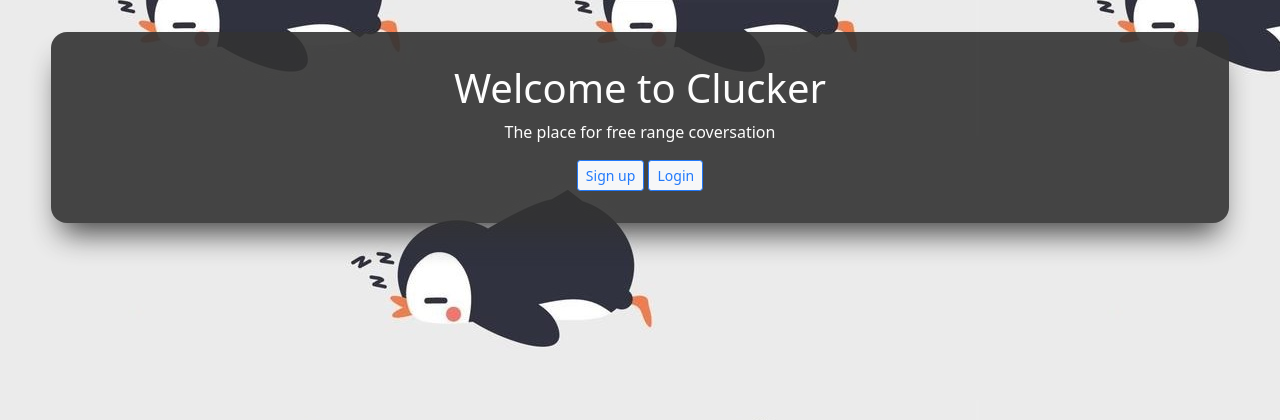
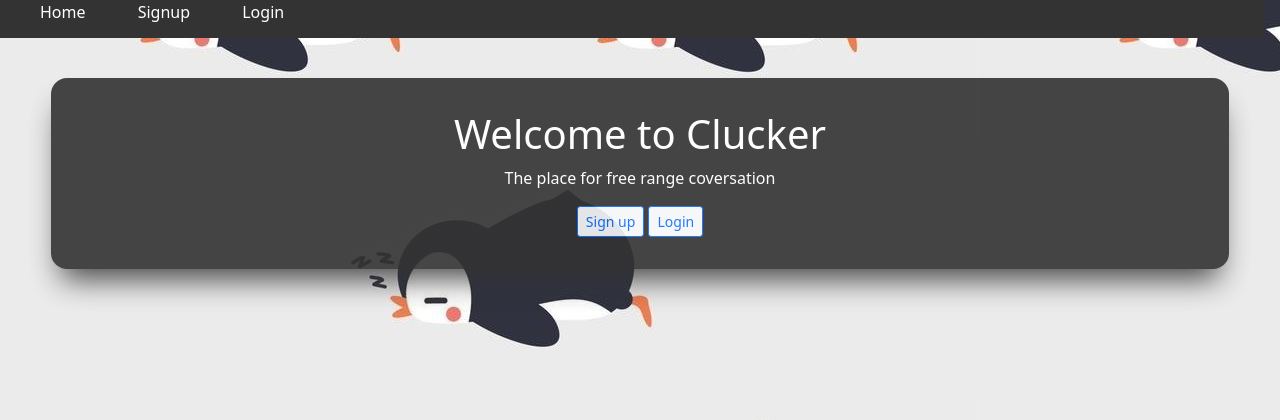
Before and after one commit to Bhavik-Gilbert/Empire-Penguin, a Django app: page / in a window 1280 px wide. Shown: the top 420 px of the page. Run offline with Django 4.2, Linux system fonts and the light colour scheme; some libraries are stand-ins or nearby versions.

Commit message:
Navbar working

```diff
--- a/microblogs/templates/partials/navbar.html
+++ b/microblogs/templates/partials/navbar.html
@@ -0,0 +1,26 @@
+<div class="navbar">
+
+    <div class="nav">
+        <ul>
+            {% if user.is_authenticated %}
+            <li><a href="{% url 'feed' %}">Feed</a></li>
+
+            {% else %}
+            <li><a href="{% url 'home' %}">Home</a></li>
+            <li><a href="{% url 'signup' %}">Signup</a></li>
+            <li><a href="{% url 'login' %}">Login</a></li>
+            {% endif %}
+        </ul>
+    </div>
+
+    {% if user.is_authenticated %}
+    <div id="dropdown" class="btn-group dropstart">
+        <button type="button" class="btn btn-secondary dropdown-toggle" data-bs-toggle="dropdown" aria-expanded="false">
+          Account
+        </button>
+        <ul class="dropdown-menu">
+            <li><a class="dropdown-item" href="{% url 'logout' %}">Logout</a></li>
+        </ul>
+    </div>
+    {% endif %}
+</div>
--- a/static/style.css
+++ b/static/style.css
@@ -5,6 +5,49 @@ html {
     --white: #fff;
     --black: #000;
 }
+
+/* Navbar */
+.navbar {
+    width: 100vw;
+    transform: translate3d(-4.2em, -2.5em, 0);
+    background-color: var(--secondary);
+    z-index: 100;
+}
+
+.navbar .nav ul {
+    list-style-type: none;
+    margin: 0 0 0.4em 0;
+    height: fit-content;
+}
+
+.navbar .nav ul li {
+    height: 100%;
+    transition: all ease 0.5s;
+    padding: 1em 1.5em;
+    display: inline;
+}
+.navbar .nav ul li:hover {
+    background-color: var(--white);
+}
+
+.navbar .nav ul li a {
+    transition: all ease 0.5s;
+    color: var(--white);
+    text-decoration: none;
+}
+.navbar .nav ul li:hover a {
+    color: var(--black);
+    text-decoration: none;
+}
+
+.navbar #dropdown {
+    margin-right: 1em;
+}
+.navbar #dropdown button{
+    background-color: var(--black);
+    border:none;
+}
+/* Page */
 
 body {
     background-color : var(--secondary);
```
